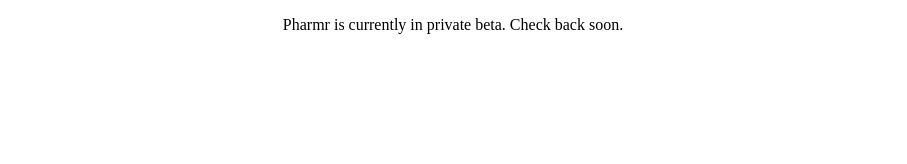
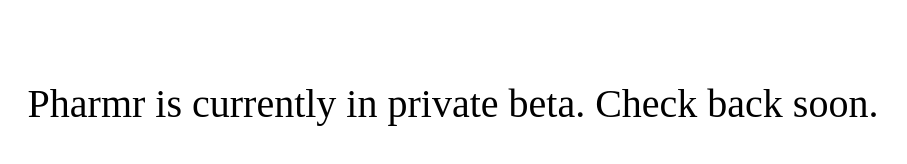
Before and after one commit to Pharmr/pharmr-web.github.io, a plain HTML site: page docs/index.html in a window 1280 px wide. Shown: the whole page, without its empty margins (187-1094 px from the left). Drawn offline with Linux system fonts and the light colour scheme.

Commit message:
added padding and changed font size

```diff
--- a/docs/index.html
+++ b/docs/index.html
@@ -2,7 +2,7 @@
 <html>
 <body>
     <div>
-        <p style="text-align: center;">
+        <p style="text-align: center; font-size: 40px; padding-top: 40px;">
             Pharmr is currently in private beta. Check back soon.
         </p>
     </div>
```
